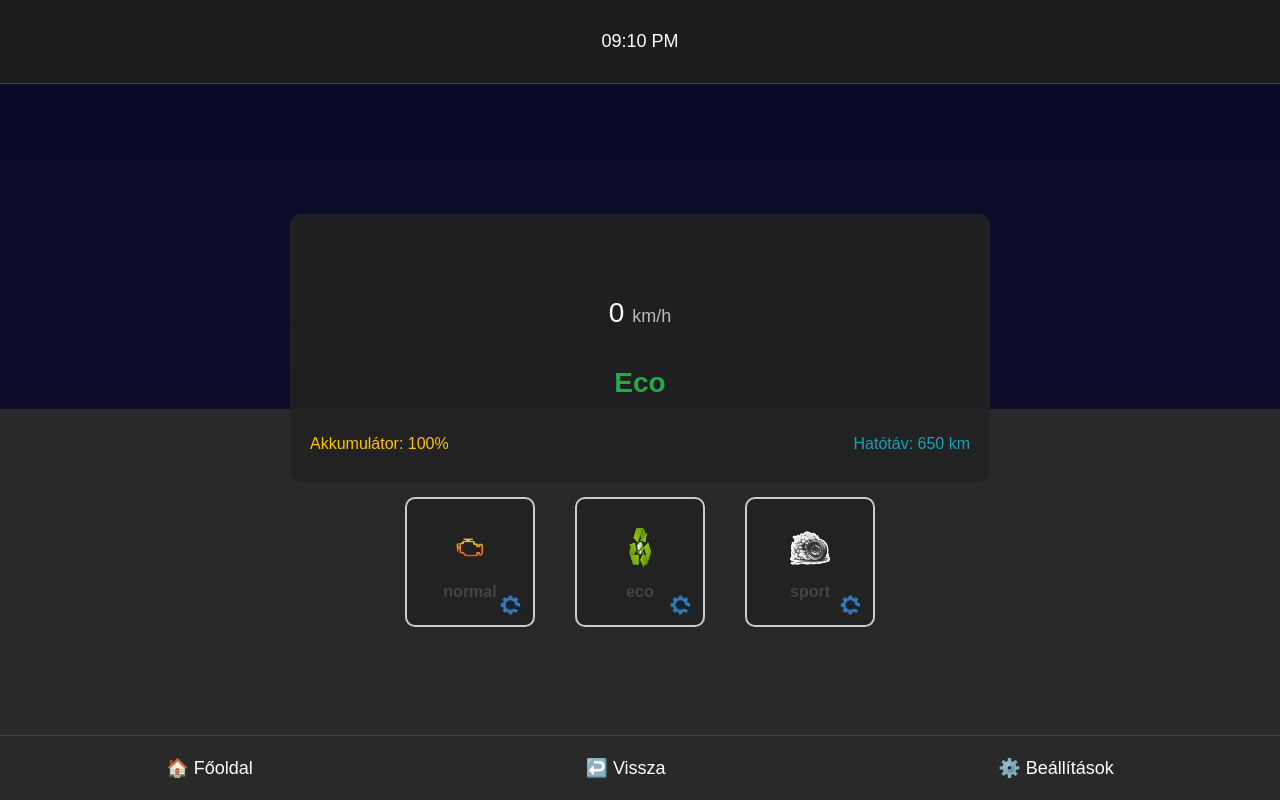
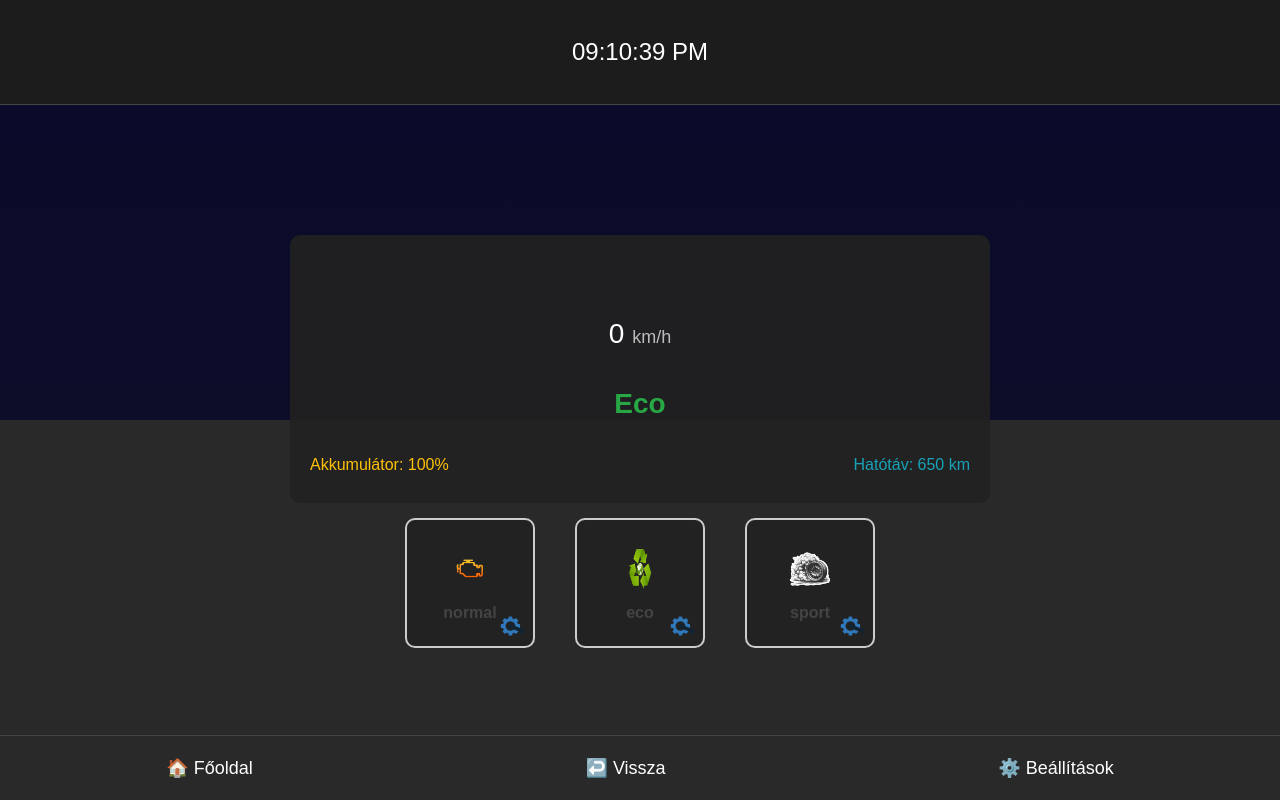
Before and after one commit to juhaszszabolcs90/Frontend_Car_onboard_computer, a Vue app: page /dashboard in a window 1280 px wide. Built offline with nearby package versions, Linux system fonts and the light colour scheme.

Commit message:
show actual time with seconds

```diff
--- a/src/components/Dashboard.vue
+++ b/src/components/Dashboard.vue
@@ -11,11 +11,11 @@ import { ref, onMounted } from "vue";
 const currentTime = ref("");
 const updateTime = () => {
   const now = new Date();
-  currentTime.value = now.toLocaleTimeString([], { hour: "2-digit", minute: "2-digit" });
+  currentTime.value = now.toLocaleTimeString([], { hour: "2-digit", minute: "2-digit", second: "2-digit" });
 };
 onMounted(() => {
   updateTime();
-  setInterval(updateTime, 60000); // Frissítés percenként
+  setInterval(updateTime, 1000); // Frissítés percenként
 });
 
 // Dashboard adatok
@@ -117,7 +117,7 @@ const changeMode = (mode) => {
 }
 
 .current-time {
-  font-size: 18px;
+  font-size: 24px;
 }
 
 /* Tartalom */
```
